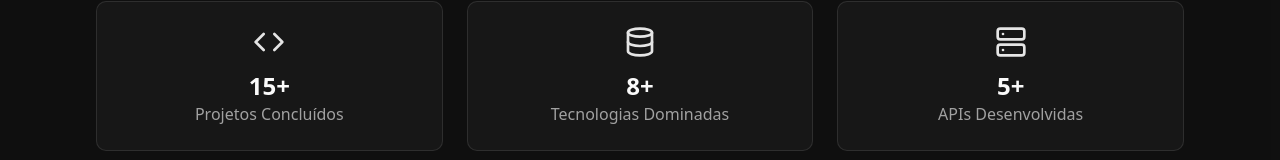
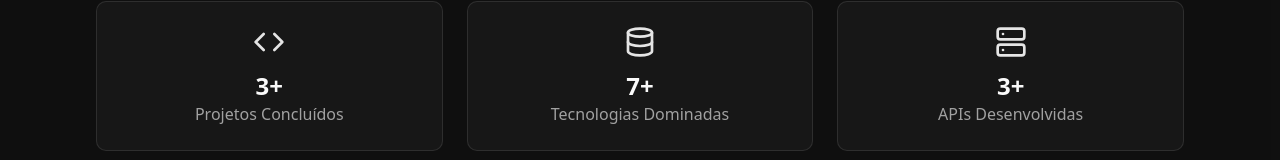
Before and after one commit to paesnichollas/site-portifolio, a React (Vite) app: page / in a window 1280 px wide. Both pictures are taken after a click on the button "Ver Projetos". Shown: the part 299-459 px from the top of the page. Built offline with nearby package versions, Linux system fonts and the light colour scheme.

Commit message:
Edição textos

```diff
--- a/index.html
+++ b/index.html
@@ -4,7 +4,7 @@
     <meta charset="UTF-8" />
     <link rel="icon" type="image/x-icon" href="/favicon.ico" />
     <meta name="viewport" content="width=device-width, initial-scale=1.0" />
-    <title>Nichollas Rocha - Desenvolvedor Backend & Fullstack</title>
+    <title>Nichollas Rocha - Desenvolvedor Fullstack & Engenheiro de Software</title>
   </head>
   <body>
     <div id="root"></div>
--- a/src/components/sections/About.jsx
+++ b/src/components/sections/About.jsx
@@ -33,8 +33,8 @@ const About = () => {
           <div className="space-y-8">
             <div className="prose prose-lg dark:prose-invert max-w-none">
               <p className="text-muted-foreground leading-relaxed">
-                Sou um desenvolvedor apaixonado por tecnologia e inovação, com foco em
-                desenvolvimento backend e fullstack. Minha jornada na programação começou
+                Sou um desenvolvedor e engenheiro de software apaixonado por tecnologia e inovação, com foco em
+                desenvolvimento fullstack. Minha jornada na programação começou
                 durante a graduação em Ciência da Computação, onde descobri o poder de
                 transformar ideias em soluções digitais.
               </p>
--- a/src/components/sections/Projects.jsx
+++ b/src/components/sections/Projects.jsx
@@ -149,17 +149,17 @@ const Projects = () => {
         <div className="grid grid-cols-1 md:grid-cols-3 gap-6 mb-16">
           <div className="text-center p-6 rounded-lg bg-card border border-border">
             <Code className="mx-auto mb-3 text-primary" size={32} />
-            <h3 className="text-2xl font-bold text-foreground">15+</h3>
+            <h3 className="text-2xl font-bold text-foreground">3+</h3>
             <p className="text-muted-foreground">Projetos Concluídos</p>
           </div>
           <div className="text-center p-6 rounded-lg bg-card border border-border">
             <Database className="mx-auto mb-3 text-primary" size={32} />
-            <h3 className="text-2xl font-bold text-foreground">8+</h3>
+            <h3 className="text-2xl font-bold text-foreground">7+</h3>
             <p className="text-muted-foreground">Tecnologias Dominadas</p>
           </div>
           <div className="text-center p-6 rounded-lg bg-card border border-border">
             <Server className="mx-auto mb-3 text-primary" size={32} />
-            <h3 className="text-2xl font-bold text-foreground">5+</h3>
+            <h3 className="text-2xl font-bold text-foreground">3+</h3>
             <p className="text-muted-foreground">APIs Desenvolvidas</p>
           </div>
         </div>
```
Also changed, not shown: 4 other files (tests, documents, lock files or other folders).
